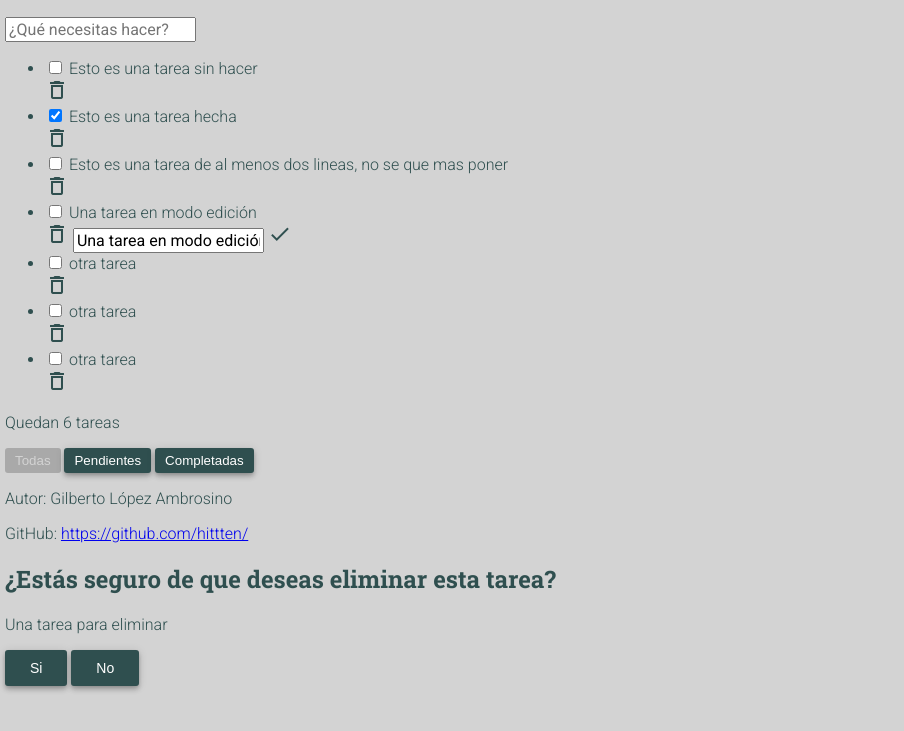
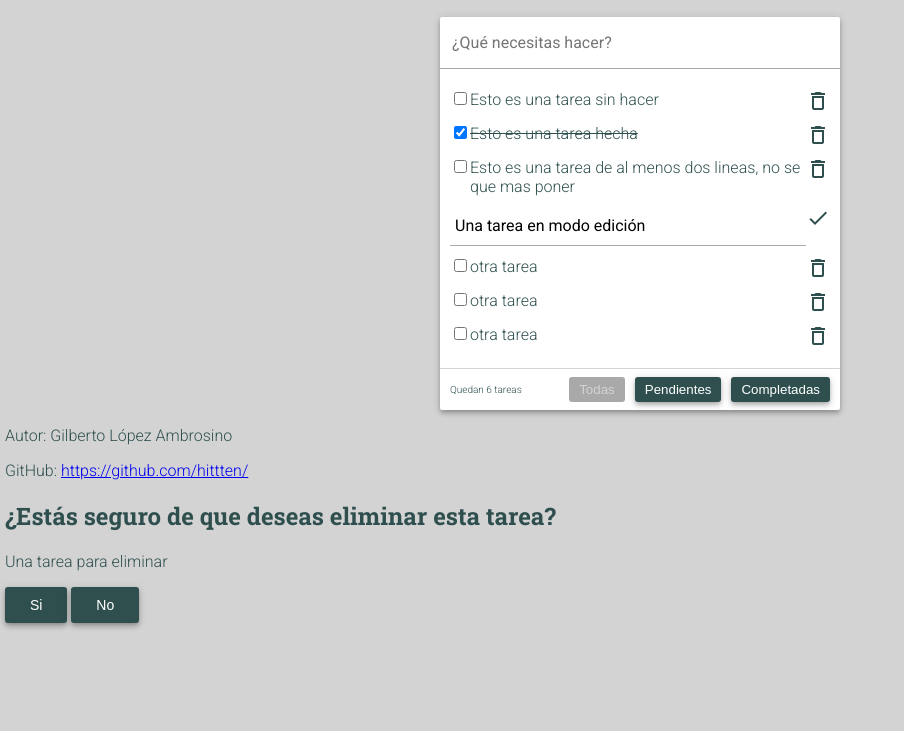
Before and after one commit to hittten/task-manager, a website built with webpack: page src/index.html in a window 1280 px wide. Shown: the part 67-798 px from the top of the page, without its empty margins (0-904 px from the left). Built offline with nearby package versions, Linux system fonts and the light colour scheme.

Commit message:
main tasks styles

```diff
--- a/src/styles.css
+++ b/src/styles.css
@@ -63,3 +63,77 @@ header h1 {
   color: darkgrey;
   text-align: center;
 }
+
+/* Task */
+main #taskInput {
+  width: 100%;
+  padding: 12px;
+  margin: 4px 0;
+  border: none;
+  outline: none;
+}
+
+main {
+  box-shadow: 0 2px 4px -1px rgba(0, 0, 0, .2), 0 4px 5px 0 rgba(0, 0, 0, .14), 0 1px 10px 0 rgba(0, 0, 0, .12);
+  max-width: 400px;
+  background: white;
+  margin: 0 auto;
+  border-radius: 2px;
+}
+
+main ul {
+  min-height: 300px;
+  padding: 10px;
+  margin: 0;
+  list-style: none;
+  border-top: 1px solid darkgrey;
+  border-bottom: 1px solid lightgrey;
+}
+
+main ul li {
+  display: flex;
+  margin: 10px 0;
+  align-content: center;
+  justify-content: space-between;
+}
+
+main ul li div {
+  display: flex;
+  align-items: baseline;
+}
+
+main ul li.updating div,
+main ul li.updating i.btn-delete {
+  display: none;
+}
+
+main ul li.updating input {
+  width: 100%;
+  padding: 10px 5px;
+  outline: none;
+  border: none;
+  border-bottom: 1px solid darkgrey;
+}
+
+main ul li input:checked + span {
+  text-decoration: line-through;
+}
+
+main div.info {
+  display: grid;
+  grid-template-columns: 1fr auto;
+  padding: 5px 10px;
+  grid-gap: 5px;
+}
+
+main div.info p {
+  font-size: 10px;
+}
+
+main div.info div {
+  display: grid;
+  grid-template-columns: auto auto auto;
+  justify-content: space-between;
+  align-items: center;
+  grid-gap: 10px;
+}
```
